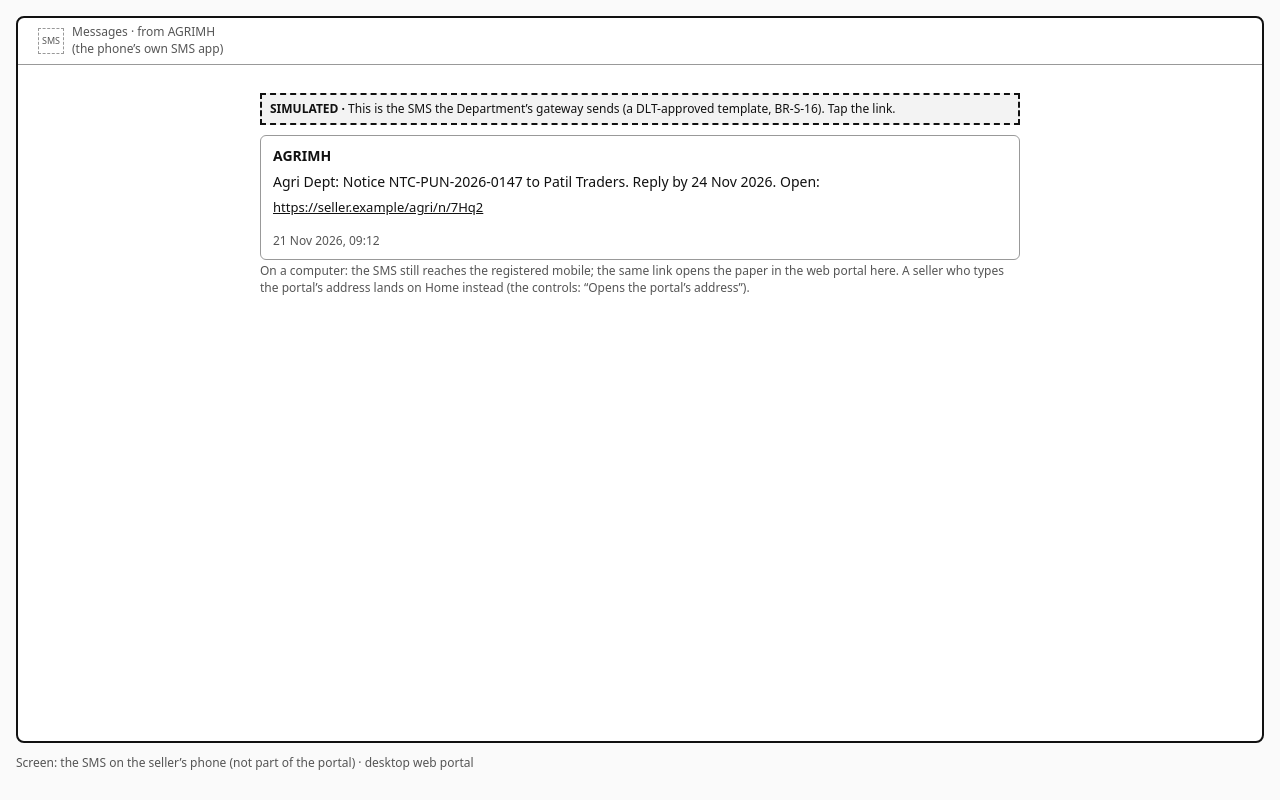
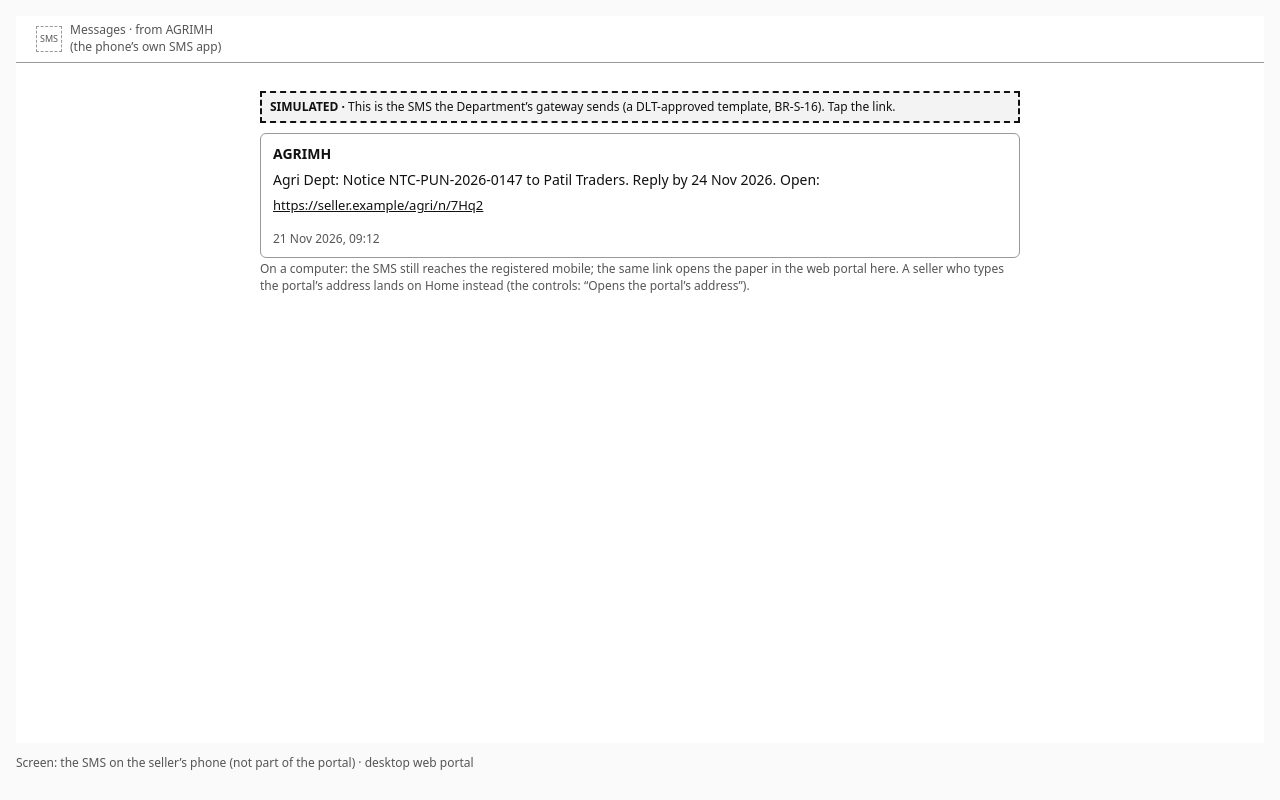
Before and after one commit to rads162/agri-qc-prototypes, a plain HTML site: page seller-controls/index.html in a window 1280 px wide. Shown: the top 800 px of the page. Drawn offline with Linux system fonts and the light colour scheme.

Commit message:
Site from 947d02a: Seller prototype: the desktop web portal without the black frame (SXD-21; owner, 2026-11-24)

```diff
--- a/seller-controls/index.html
+++ b/seller-controls/index.html
@@ -144,7 +144,8 @@ html:not(.simple) .panel { overflow:visible; }
 .lbar { display:flex; flex-wrap:wrap; gap:6px 12px; align-items:center; max-width:1600px; margin:0 auto; padding:10px 16px 0; }
 .lbar .lbl { font-size:12px; color:var(--soft); }
 html.simple .lbar { display:none !important; }
-.desk { width:100%; border:2px solid var(--ink); border-radius:8px; background:var(--paper); overflow:hidden; display:flex; flex-direction:column; position:relative; flex:1 1 auto; min-height:0; }
+/* SXD-21 (the owner, 2026-11-24): the desktop web portal has no black frame around it (the phone keeps its outline) */
+.desk { width:100%; border:0; border-radius:0; background:var(--paper); overflow:hidden; display:flex; flex-direction:column; position:relative; flex:1 1 auto; min-height:0; }
 .desk .dscroll { flex:1 1 auto; min-height:0; overflow:auto; display:flex; flex-direction:column; }
 .desk .dwide { min-width:880px; flex:1 1 auto; min-height:0; display:flex; flex-direction:column; }
 .desk .gov { font-size:12px; padding:6px 20px; }
```
Also changed, not shown: seller/index.html (+2 -1 lines).
